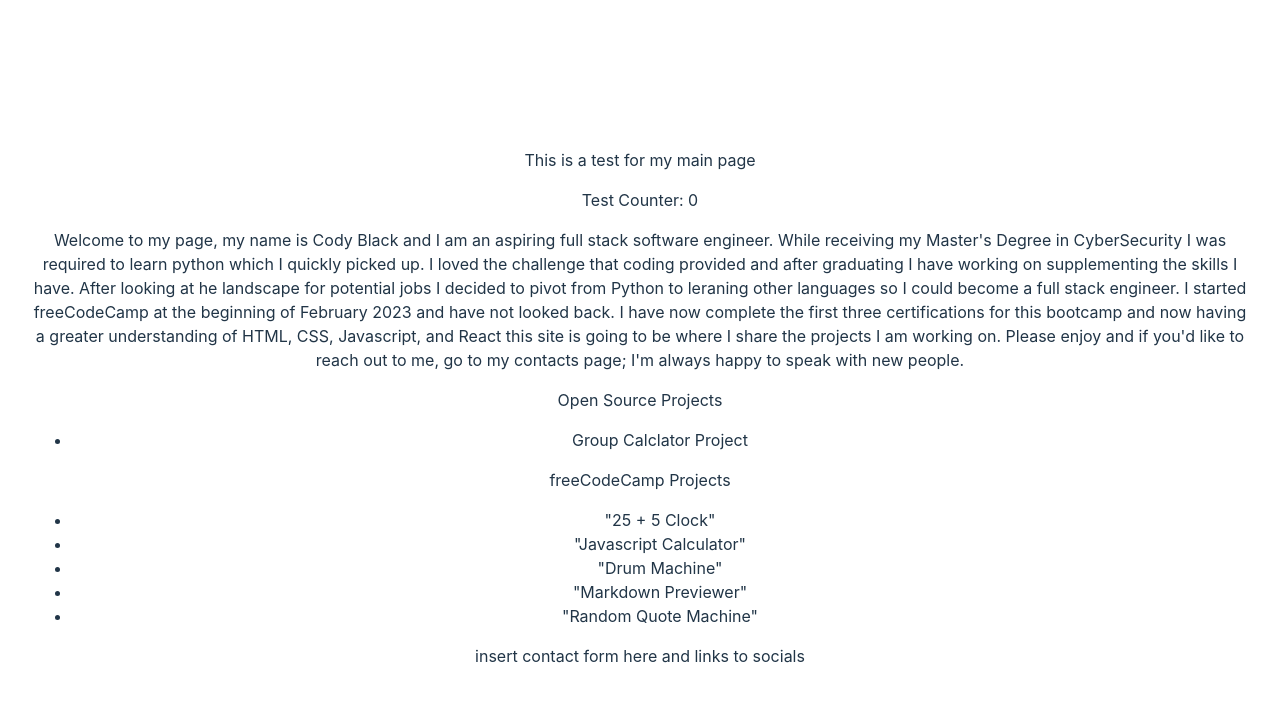
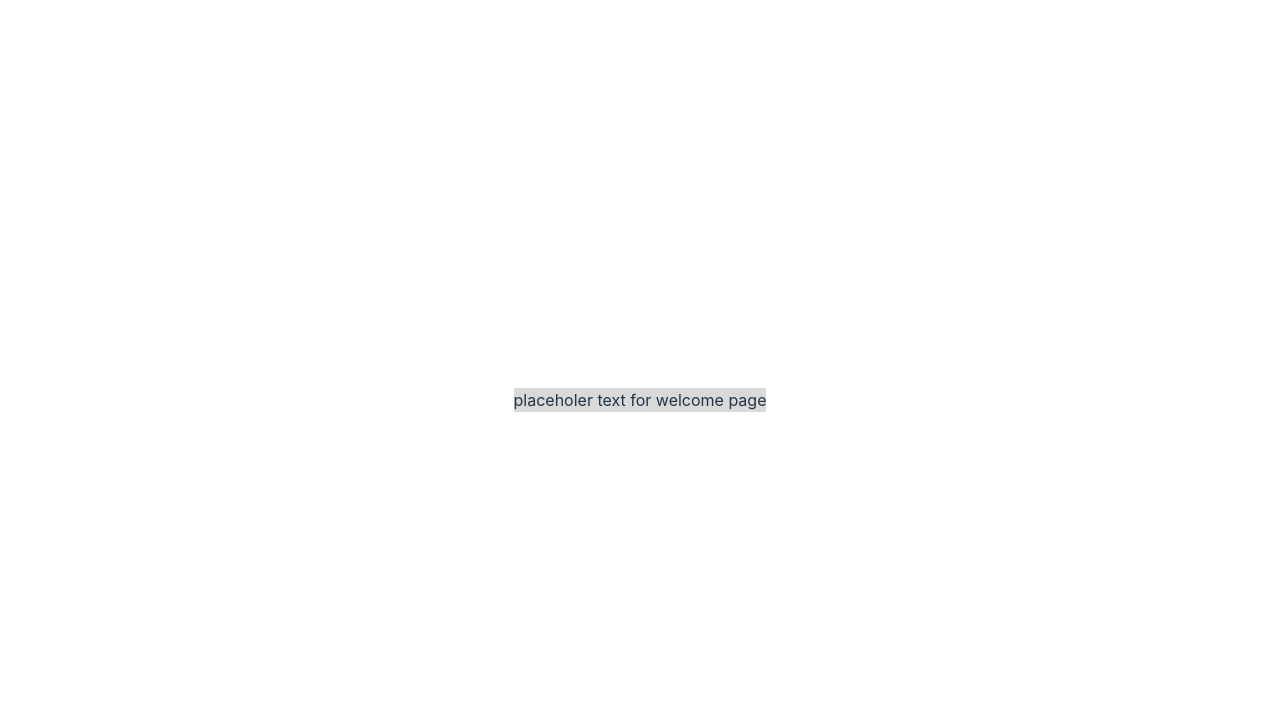
Before and after one commit to CBlack86/portfolio-project, a React (Vite) app: page / in a window 1280 px wide. Shown: the top 702 px of the page. Built offline with nearby package versions, Linux system fonts and the light colour scheme.

Commit message:
Added Router element for page navigation
Added Browswer Router to create url navigation for
the app. Also created a Welcome.tsx for my intro
splash page

```diff
--- a/package.json
+++ b/package.json
@@ -12,6 +12,7 @@
   "dependencies": {
     "react": "^18.2.0",
     "react-dom": "^18.2.0",
+    "react-router-dom": "^6.12.1",
     "recoil": "^0.7.7"
   },
   "devDependencies": {
--- a/src/App.tsx
+++ b/src/App.tsx
@@ -1,21 +1,34 @@
 import Projects from "./Projects.tsx";
 import About from "./About.tsx";
 import Contact from "./Contact.tsx";
+import Welcome from "./Welcome.tsx";
+import { Routes, Route, Outlet } from "react-router-dom";
 import './App.css'
 
 function App() {
 
   return (
     <>
+    <Routes>
+      <Route path="/" element={<Layout />} >
+        <Route index element={<Welcome />} />
+        <Route path="/about" element={<About />} />
+        <Route path="/projects" element={<Projects />} />
+        <Route path="/contact" element={<Contact />} />
+      </Route>
+    </Routes>
 
-      <p>
-        This is a test for my main page
-      </p>
-      <About />
-      <Projects />
-      <Contact />
+
+
     </>
   )
 }
+function Layout() {
+  return (
+    <div style={{backgroundColor: '#d9d9d9'}}>
+      <Outlet />
+    </div>
+  );
+}
 
 export default App
--- /dev/null
+++ b/src/Welcome.tsx
@@ -0,0 +1,23 @@
+// Copyright 2023 CODY BLACK
+//
+// Licensed under the Apache License, Version 2.0 (the "License");
+// you may not use this file except in compliance with the License.
+// You may obtain a copy of the License at
+//
+//     http://www.apache.org/licenses/LICENSE-2.0
+//
+// Unless required by applicable law or agreed to in writing, software
+// distributed under the License is distributed on an "AS IS" BASIS,
+// WITHOUT WARRANTIES OR CONDITIONS OF ANY KIND, either express or implied.
+// See the License for the specific language governing permissions and
+// limitations under the License.
+
+const Welcome = () => {
+  return (
+    <>
+    <span>placeholer text for welcome page</span>
+    </>
+  )
+}
+
+export default Welcome;
--- a/src/main.tsx
+++ b/src/main.tsx
@@ -2,12 +2,15 @@ import React from 'react'
 import ReactDOM from 'react-dom/client'
 import App from './App.tsx'
 import {RecoilRoot} from 'recoil';
+import {BrowserRouter} from 'react-router-dom';
 import './index.css'
 
 ReactDOM.createRoot(document.getElementById('root') as HTMLElement).render(
   <React.StrictMode>
     <RecoilRoot>
-      <App />
+      <BrowserRouter>
+        <App />
+      </BrowserRouter>
     </RecoilRoot>
   </React.StrictMode>,
 )
```
Also changed, not shown: 1 other file (tests, documents, lock files or other folders).
